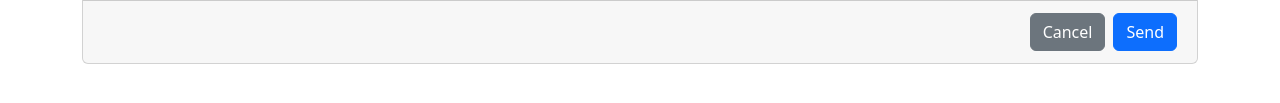
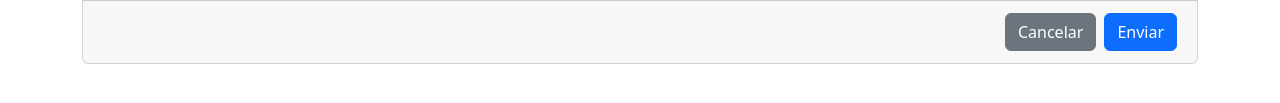
Before and after one commit to E-Vivanco/formulario__eventos, a plain HTML site: page index.html in a window 1280 px wide. Shown: the part 549-652 px from the top of the page. Drawn offline with nearby package versions, Linux system fonts and the light colour scheme.

Commit message:
ajustes-form-events

```diff
--- a/index.html
+++ b/index.html
@@ -94,8 +94,8 @@
                 </div>
             </div>
             <div class="card-footer text-muted d-flex justify-content-end">
-                <button class="btn btn-secondary m-1">Cancel</button>
-                <button class="btn btn-primary m-1">Send</button>
+                <button class="btn btn-secondary m-1">Cancelar</button>
+                <button class="btn btn-primary m-1">Enviar</button>
             </div>
         </div>
     </form>
```
